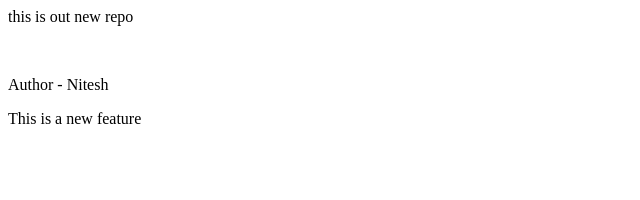
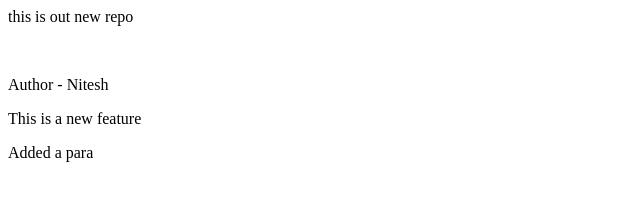
Before and after one commit to OfficialNitesh/Local-Repo, a plain HTML site: page index.html in a window 1280 px wide. Shown: the whole page, without its empty margins (0-640 px from the left). Drawn offline with Linux system fonts and the light colour scheme.

Commit message:
Added a para

```diff
--- a/index.html
+++ b/index.html
@@ -2,3 +2,4 @@
 <br>
 <p> Author - Nitesh</p>
 <p>This is a new feature</p>
+<p> Added a para </p>
```
